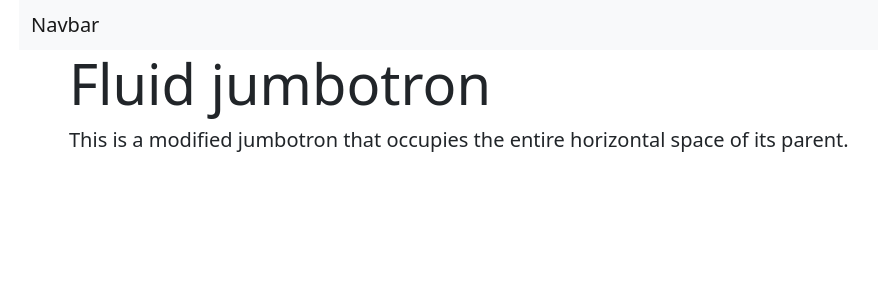
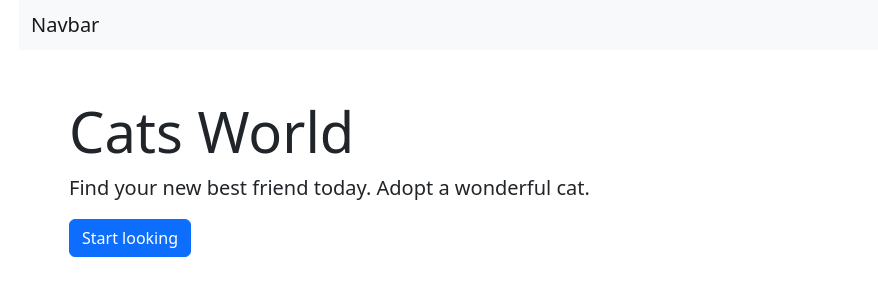
Before and after one commit to abdallahsow/Repo-Assignment, a Next.js app: page / in a window 1280 px wide. Shown: the top 300 px of the page, without its empty margins (13-891 px from the left). Built offline with nearby package versions, Linux system fonts and the light colour scheme.

Commit message:
added a button to Jombotron

```diff
--- a/components/Jombotron/Jombotron.js
+++ b/components/Jombotron/Jombotron.js
@@ -1,12 +1,12 @@
 const Jombotron = () => {
   return (
-    <div class="jumbotron jumbotron-fluid">
+    <div class="jumbotron jumbotron-fluid mt-5">
       <div class="container">
-        <h1 class="display-4">Fluid jumbotron</h1>
+        <h1 class="display-4">Cats World</h1>
         <p class="lead">
-          This is a modified jumbotron that occupies the entire horizontal space
-          of its parent.
-        </p>
+          Find your new best friend today. Adopt a wonderful cat.
+              </p>
+              <button className="btn btn-primary">Start looking</button>
       </div>
     </div>
   );
```
